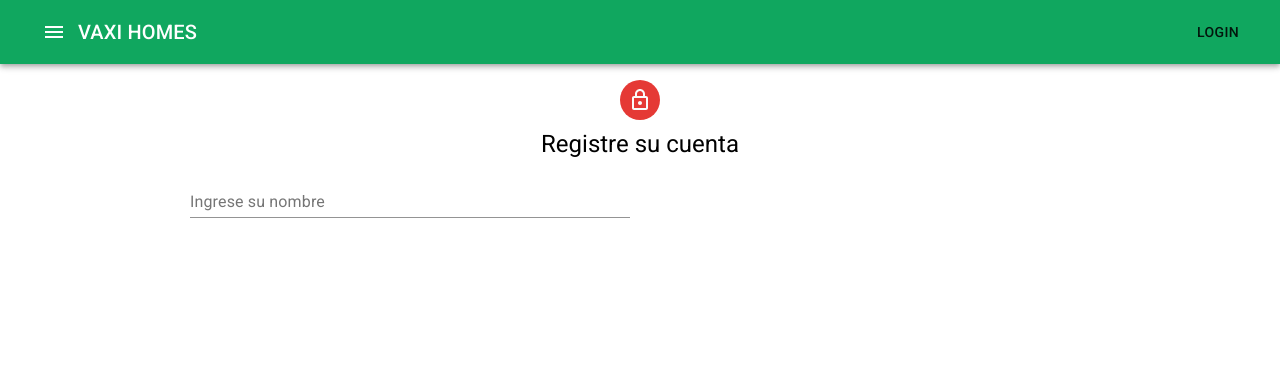
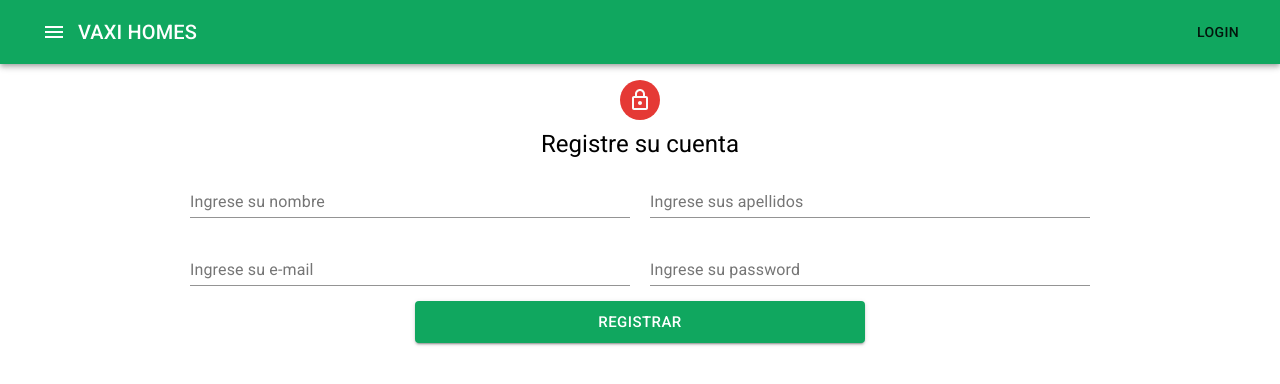
Before and after one commit to noelspa37/inmobiliariaapp, a React (Create React App) app: page /auth/registrarUsuario in a window 1280 px wide. Shown: the top 384 px of the page. Built offline with nearby package versions, Linux system fonts and the light colour scheme.

Commit message:
feat: registrarUsuario screen finalized

```diff
--- a/src/componentes/seguridad/RegistrarUsuario.js
+++ b/src/componentes/seguridad/RegistrarUsuario.js
@@ -1,5 +1,5 @@
 import React, { Component } from 'react'
-import { Container, Avatar, Typography, Grid, TextField } from '@material-ui/core'
+import { Container, Avatar, Typography, Grid, TextField, Button } from '@material-ui/core'
 import LockOutLineIcon from '@material-ui/icons/LockOutlined'
 
 const style = {
@@ -16,6 +16,10 @@
     form: {
         width: '100%',
         marginTop: 10
+    },
+    submit: {
+        marginTop: 15,
+        marginBottom: 20
     }
 }
 
@@ -35,6 +39,22 @@
                             <Grid item md={6} xs={12}>
                                 <TextField name='nombre' fullWidth label='Ingrese su nombre' />
                             </Grid>
+                            <Grid item md={6} xs={12}>
+                                <TextField name='apellido' fullWidth label='Ingrese sus apellidos' />
+                            </Grid>
+                            <Grid item md={6} xs={12}>
+                                <TextField name='email' fullWidth label='Ingrese su e-mail' />
+                            </Grid>
+                            <Grid item md={6} xs={12}>
+                                <TextField type='password' name='password' fullWidth label='Ingrese su password' />
+                            </Grid>
+                        </Grid>
+                        <Grid container justify='center'>
+                            <Grid item md={6} xs={12}>
+                                <Button type='submit' variant='contained' fullWidth size='large' color='primary' style={style.submit}>
+                                    Registrar
+                                </Button>
+                            </Grid>
                         </Grid>
                     </form>
                 </div>
```
